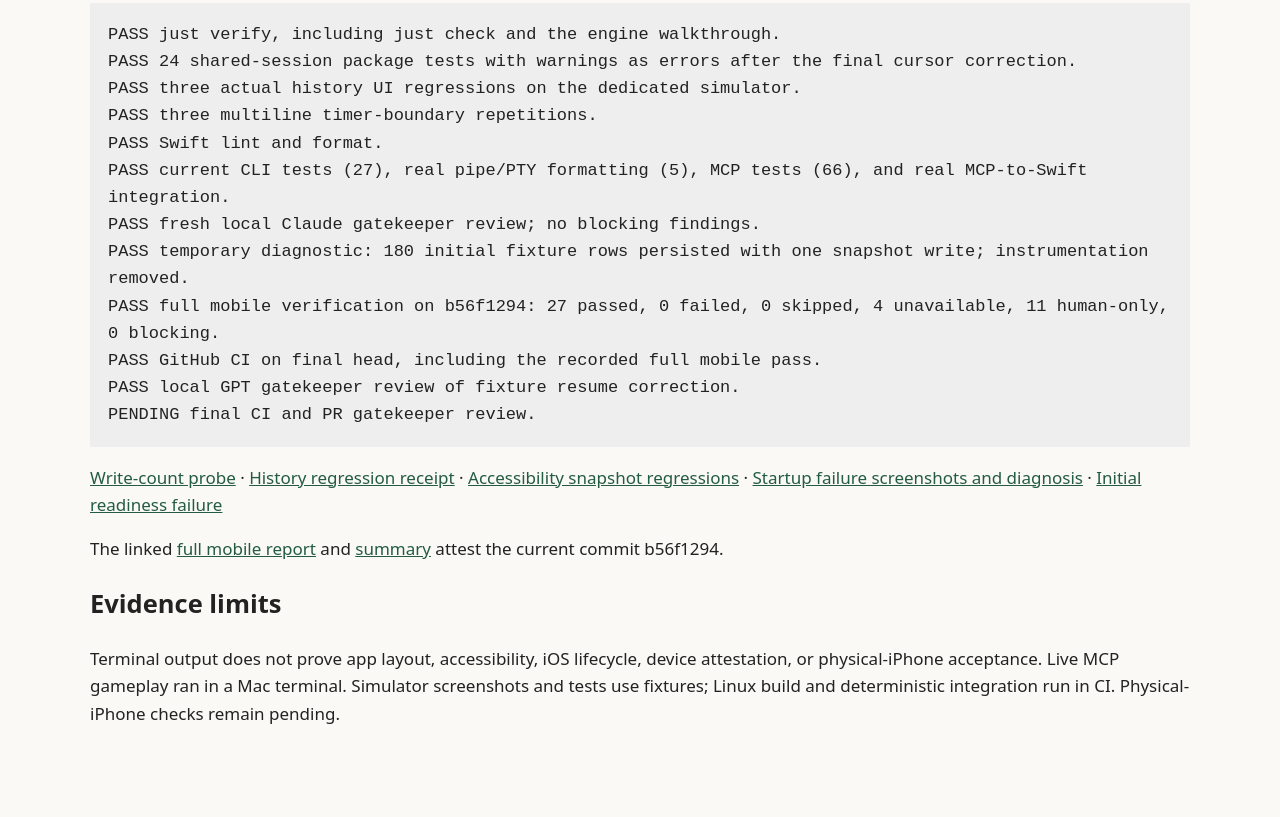
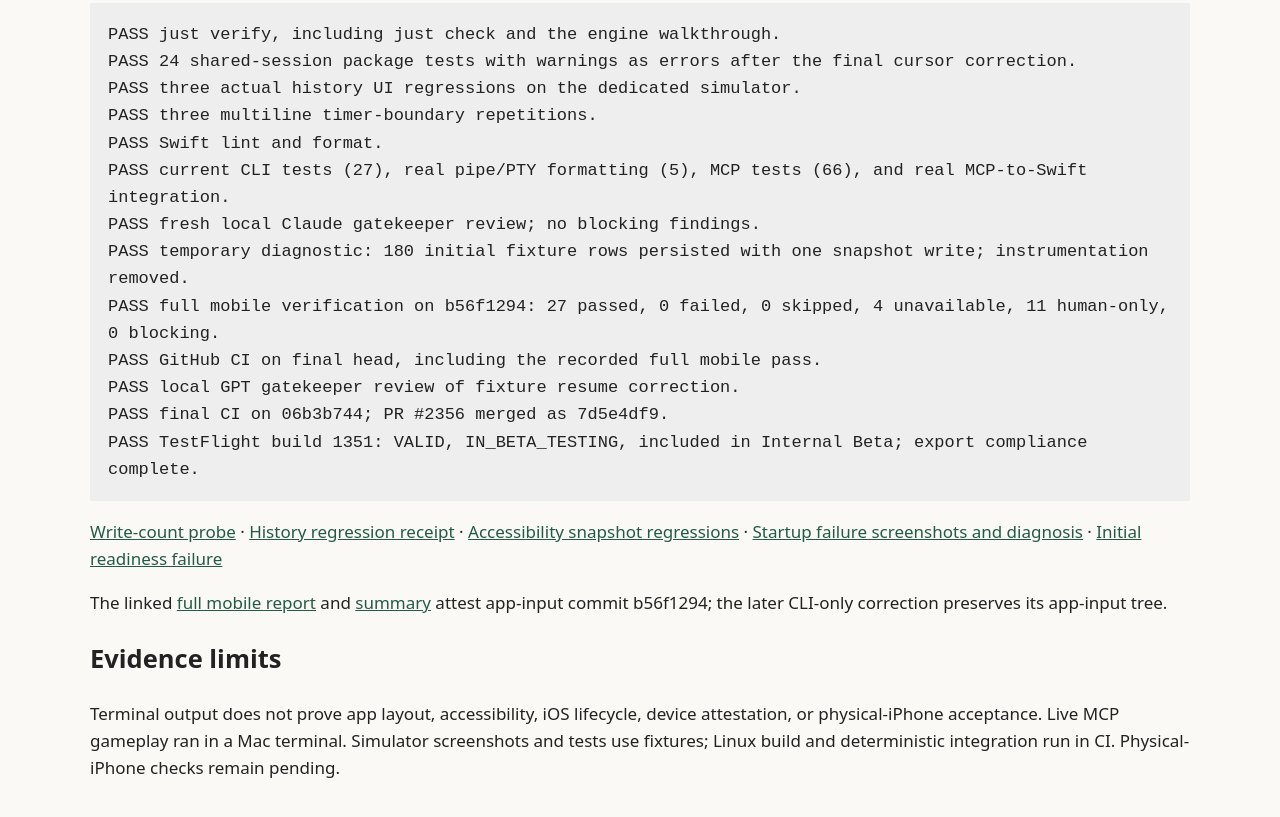
Before and after one commit to dmooney/rundale-pages, a plain HTML site: page pr/2356/index.html in a window 1280 px wide. Shown: the part 2483-3300 px from the top of the page. Before the commit the page ends 3250 px from the top, so only its background shows below. Drawn offline with Linux system fonts and the light colour scheme.

Commit message:
pr/2356: publish evidence page

```diff
--- a/pr/2356/index.html
+++ b/pr/2356/index.html
@@ -12,5 +12,6 @@ PASS temporary diagnostic: 180 initial fixture rows persisted with one snapshot
 PASS full mobile verification on b56f1294: 27 passed, 0 failed, 0 skipped, 4 unavailable, 11 human-only, 0 blocking.
 PASS GitHub CI on final head, including the recorded full mobile pass.
 PASS local GPT gatekeeper review of fixture resume correction.
-PENDING final CI and PR gatekeeper review.
-</pre><p><a href="fixture-write-probe.txt">Write-count probe</a> · <a href="history-batch-tests.txt">History regression receipt</a> · <a href="snapshot-regressions.txt">Accessibility snapshot regressions</a> · <a href="history-startup-failure/">Startup failure screenshots and diagnosis</a> · <a href="initial-history-failure/">Initial readiness failure</a></p><p>The linked <a href="mobile-verification.json">full mobile report</a> and <a href="mobile-verification-summary.txt">summary</a> attest the current commit b56f1294.</p><h2>Evidence limits</h2><p>Terminal output does not prove app layout, accessibility, iOS lifecycle, device attestation, or physical-iPhone acceptance. Live MCP gameplay ran in a Mac terminal. Simulator screenshots and tests use fixtures; Linux build and deterministic integration run in CI. Physical-iPhone checks remain pending.</p></body></html>
+PASS final CI on 06b3b744; PR #2356 merged as 7d5e4df9.
+PASS TestFlight build 1351: VALID, IN_BETA_TESTING, included in Internal Beta; export compliance complete.
+</pre><p><a href="fixture-write-probe.txt">Write-count probe</a> · <a href="history-batch-tests.txt">History regression receipt</a> · <a href="snapshot-regressions.txt">Accessibility snapshot regressions</a> · <a href="history-startup-failure/">Startup failure screenshots and diagnosis</a> · <a href="initial-history-failure/">Initial readiness failure</a></p><p>The linked <a href="mobile-verification.json">full mobile report</a> and <a href="mobile-verification-summary.txt">summary</a> attest app-input commit b56f1294; the later CLI-only correction preserves its app-input tree.</p><h2>Evidence limits</h2><p>Terminal output does not prove app layout, accessibility, iOS lifecycle, device attestation, or physical-iPhone acceptance. Live MCP gameplay ran in a Mac terminal. Simulator screenshots and tests use fixtures; Linux build and deterministic integration run in CI. Physical-iPhone checks remain pending.</p></body></html>
```
